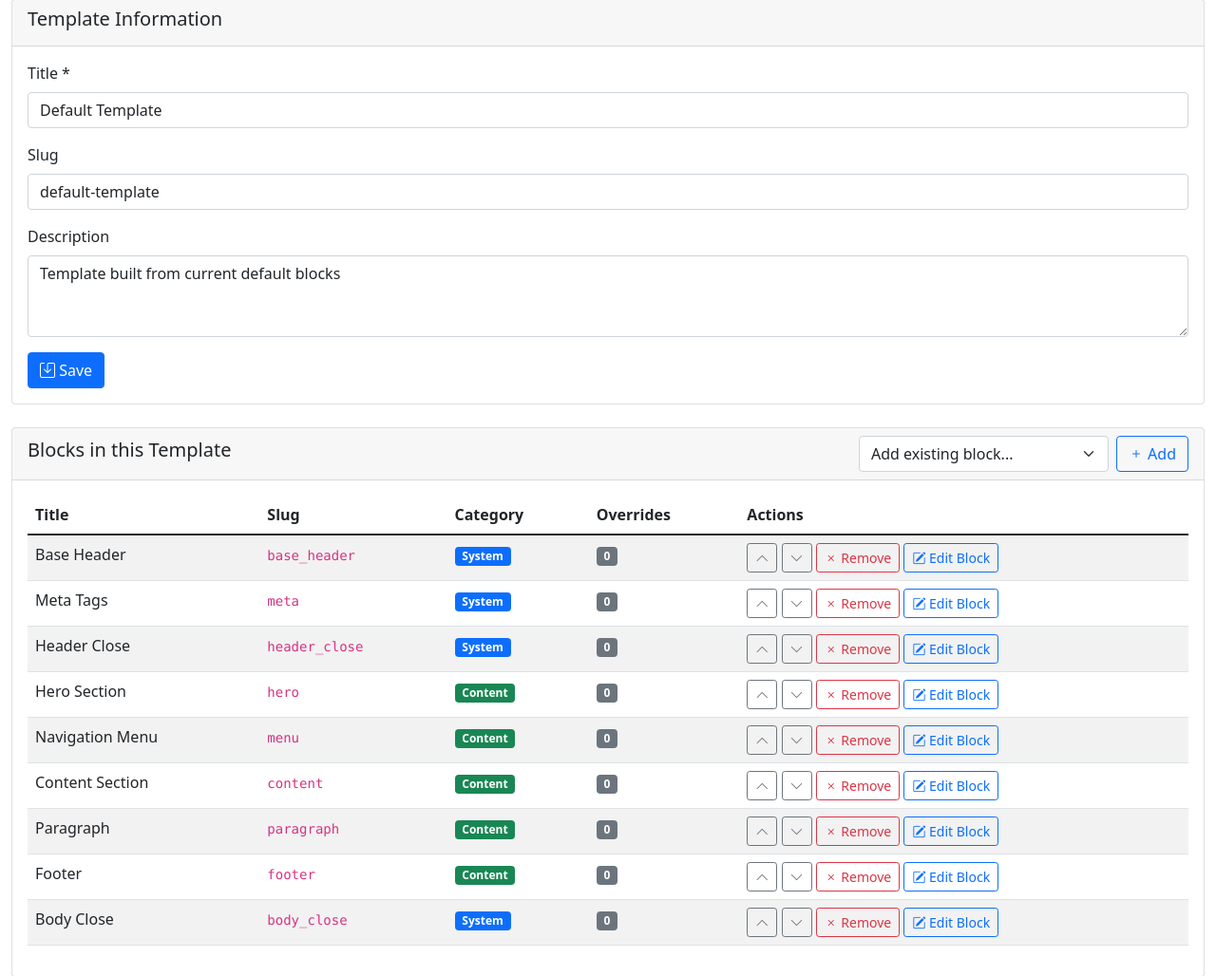
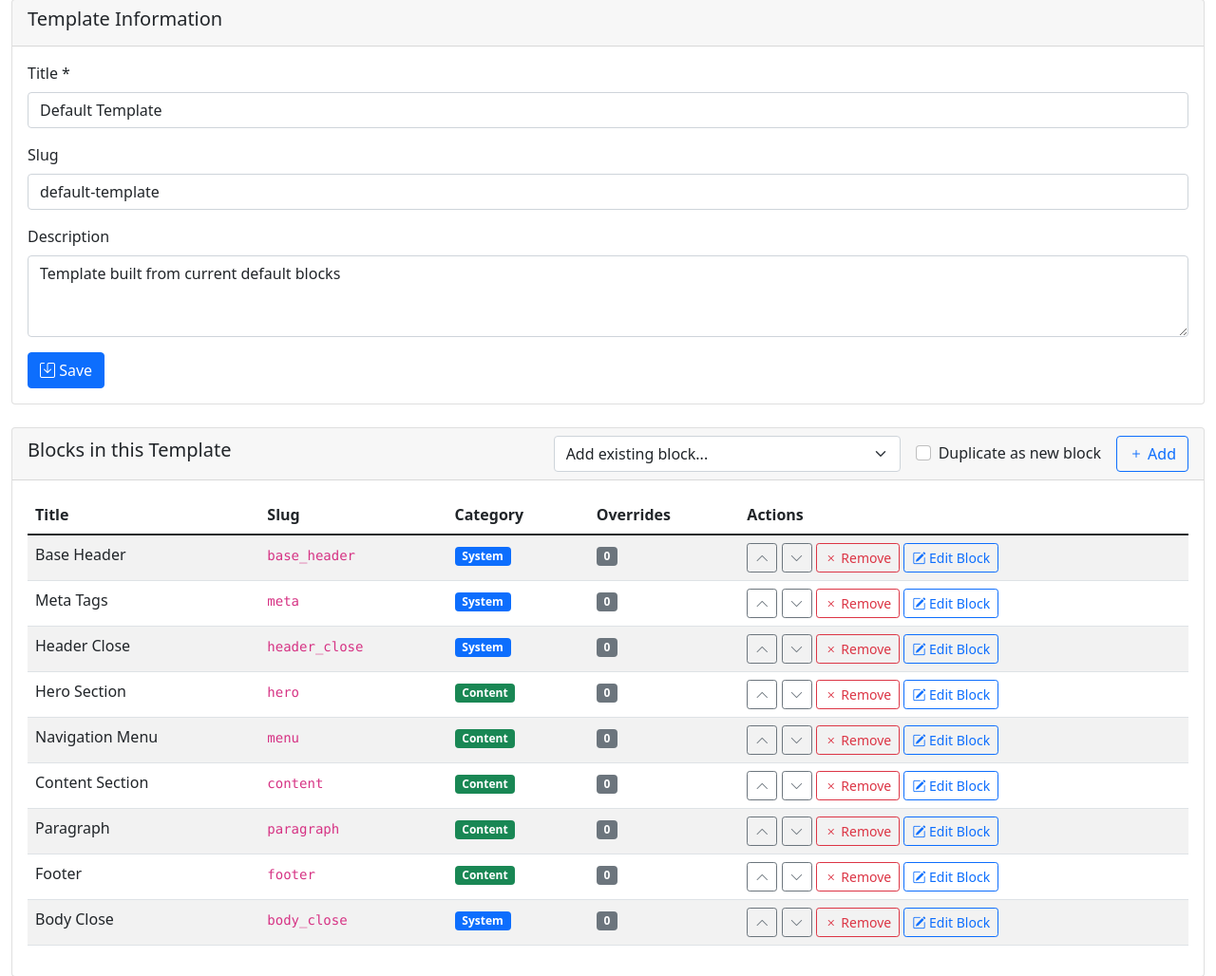
Before and after one commit to oskarst/freedomCms, a Flask app: page /admin/templates/groups/1/edit in a window 1280 px wide. Shown: the part 137-1165 px from the top of the page at 95% size. Run offline with Flask 3, Linux system fonts and the light colour scheme; the visitor is signed in with stand-in values (Sample User, id 1); data comes from the database, SQL or seed files in the repository; data that the repository does not hold is empty.

Commit message:
Edit template updates

```diff
--- a/cms/templates/templates/group_edit.html
+++ b/cms/templates/templates/group_edit.html
@@ -45,14 +45,18 @@
             <div class="card mb-4">
                 <div class="card-header d-flex justify-content-between align-items-center">
                     <h5>Blocks in this Template</h5>
-                    <form method="post" class="d-flex gap-2 align-items-center">
+                    <form method="post" class="d-flex gap-3 align-items-center">
                         <input type="hidden" name="action" value="add_block">
                         <select name="template_id" class="form-select" style="width:auto">
                             <option value="">Add existing block...</option>
                             {% for t in all_blocks %}
-                            <option value="{{ t.id }}">{{ t.title }} ({{ t.slug }})</option>
+                            <option value="{{ t.id }}">[#{{ t.sort_order }}] {{ t.title }} ({{ t.slug }}) - {{ t.category.title() }}</option>
                             {% endfor %}
                         </select>
+                        <div class="form-check">
+                            <input class="form-check-input" type="checkbox" id="duplicateBlock" name="duplicate">
+                            <label class="form-check-label" for="duplicateBlock">Duplicate as new block</label>
+                        </div>
                         <button type="submit" class="btn btn-outline-primary"><i class="bi bi-plus"></i> Add</button>
                     </form>
                 </div>
--- a/cms/views/templates_.py
+++ b/cms/views/templates_.py
@@ -115,10 +115,42 @@ def edit_template_group(group_id: int):
             return redirect(url_for('templates_.edit_template_group', group_id=group_id))
         elif action == 'add_block':
             template_id = request.form.get('template_id', type=int)
+            duplicate = request.form.get('duplicate') == 'on'
             if not template_id:
                 flash('Select a block to add', 'error')
                 return redirect(url_for('templates_.edit_template_group', group_id=group_id))
-            # Determine next sort order
+
+            # If duplicate checked, create a new block definition copied from selected
+            if duplicate:
+                cursor.execute('SELECT title, slug, category, content, default_parameters FROM page_template_defs WHERE id = ?', (template_id,))
+                src = cursor.fetchone()
+                if not src:
+                    flash('Selected block not found', 'error')
+                    return redirect(url_for('templates_.edit_template_group', group_id=group_id))
+
+                # Generate a unique slug: original-slug-copy[-n]
+                base_slug = (src['slug'] or 'block') + '-copy'
+                new_slug = base_slug
+                counter = 1
+                while True:
+                    cursor.execute('SELECT 1 FROM page_template_defs WHERE slug = ?', (new_slug,))
+                    if not cursor.fetchone():
+                        break
+                    counter += 1
+                    new_slug = f"{base_slug}-{counter}"
+
+                new_title = f"{src['title']} (Copy)"
+                # Determine global sort order for defs
+                cursor.execute('SELECT COALESCE(MAX(sort_order), 0) FROM page_template_defs')
+                max_order = cursor.fetchone()[0] or 0
+
+                cursor.execute('''
+                    INSERT INTO page_template_defs (title, slug, category, content, is_default, sort_order, default_parameters)
+                    VALUES (?, ?, ?, ?, 0, ?, ?)
+                ''', (new_title, new_slug, src['category'], src['content'], max_order + 1, src['default_parameters'] or '{}'))
+                template_id = cursor.lastrowid
+
+            # Determine next sort order within this group
             cursor.execute('SELECT COALESCE(MAX(sort_order), 0) FROM template_group_blocks WHERE group_id = ?', (group_id,))
             next_order = (cursor.fetchone()[0] or 0) + 1
             cursor.execute('INSERT INTO template_group_blocks (group_id, template_id, sort_order) VALUES (?, ?, ?)',
@@ -229,7 +261,7 @@ def edit_template_group(group_id: int):
     ''', (group_id,))
     group_blocks = cursor.fetchall()
 
-    cursor.execute('SELECT id, title, slug FROM page_template_defs ORDER BY category, sort_order')
+    cursor.execute('SELECT id, title, slug, category, sort_order FROM page_template_defs ORDER BY sort_order, title')
     all_blocks = cursor.fetchall()
 
     return render_template('templates/group_edit.html', group=group, group_blocks=group_blocks, all_blocks=all_blocks)
```
